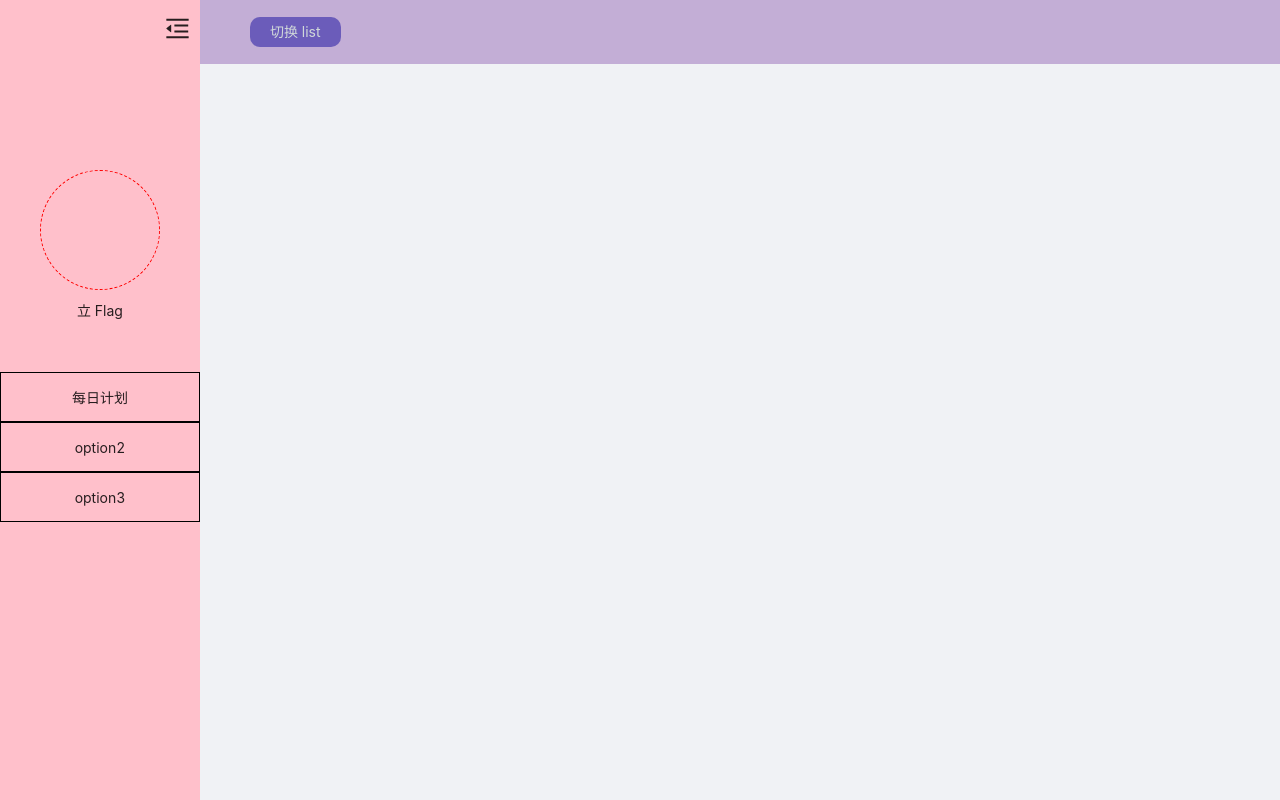
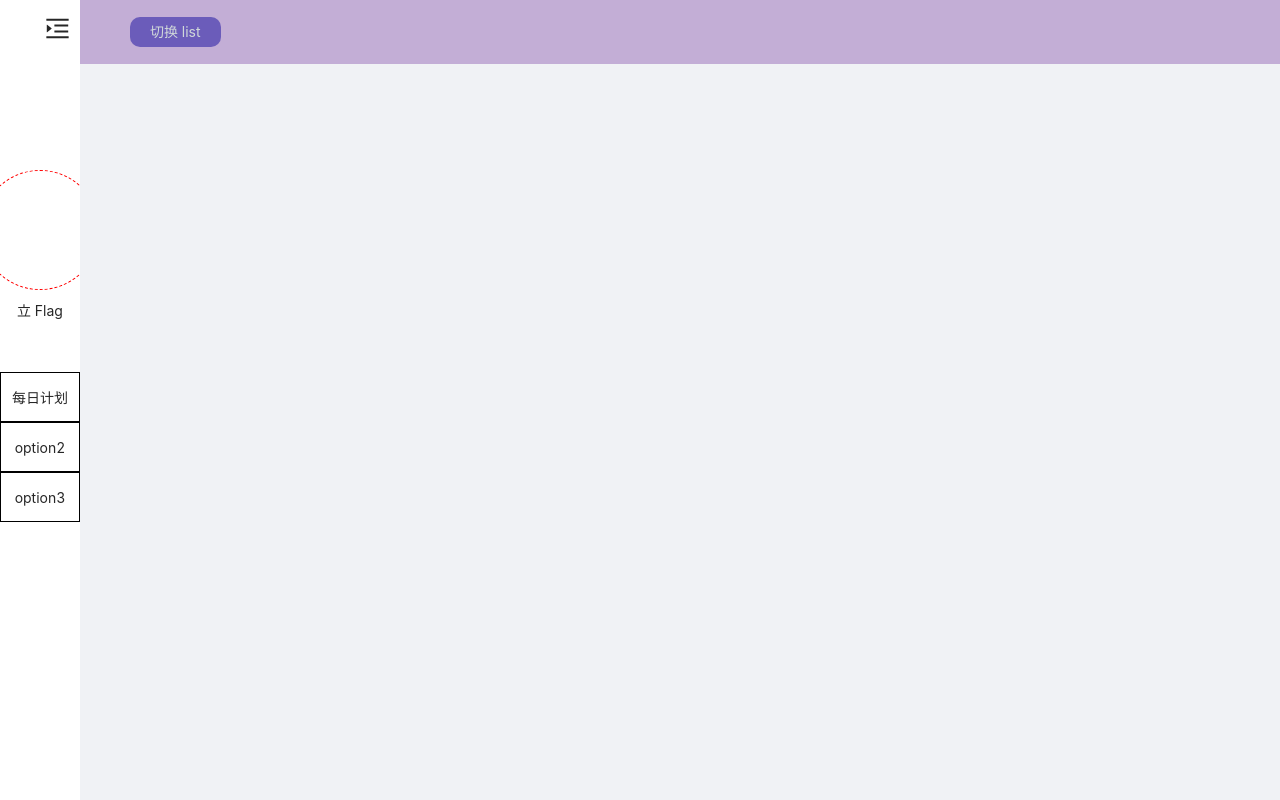
Before and after one commit to guoyanlun08/li-flag, a React (Create React App) app: page / in a window 1280 px wide. Built offline with nearby package versions, Linux system fonts and the light colour scheme.

Commit message:
增加点击事件收缩侧边栏

```diff
--- a/src/App.tsx
+++ b/src/App.tsx
@@ -1,4 +1,11 @@
-import React from 'react';
+/*
+ * @Description:
+ * @Author: Huang.zq
+ * @Date: 2022-12-28 00:18:29
+ * @LastEditors: Huang.zq
+ * @LastEditTime: 2022-12-29 23:26:20
+ */
+import React, {useState} from 'react';
 import { Layout } from 'antd';
 
 import { SiderMenu } from './views/SiderMenu';
@@ -8,10 +15,14 @@ import { EveryDay } from './views/EveryDay';
 const { Sider, Header, Content } = Layout;
 
 function App() {
+  const [close, setClose] = useState(true)
+  const getClose = (isClose:boolean) => {
+    setClose(isClose)
+  }
   return (
     <Layout style={{ width: '100%', height: '100%' }}>
-      <Sider>
-        <SiderMenu />
+      <Sider collapsed={close}>
+        <SiderMenu getClose={getClose} />
       </Sider>
       <Layout>
         <Header style={{ background: '#c3aed6' }}>
--- a/src/views/SiderMenu/Styles.ts
+++ b/src/views/SiderMenu/Styles.ts
@@ -1,10 +1,17 @@
+/*
+ * @Description:
+ * @Author: Huang.zq
+ * @Date: 2022-12-29 21:28:09
+ * @LastEditors: Huang.zq
+ * @LastEditTime: 2022-12-29 23:28:05
+ */
 import styled from 'styled-components';
 
 export const SiderMenuContainer = styled.div`
   width: 100%;
   height: 100%;
-  background: pink;
   overflow: hidden;
+  background-color:white;
   display: flex;
   flex-direction: column;
 `;
--- a/src/views/SiderMenu/index.tsx
+++ b/src/views/SiderMenu/index.tsx
@@ -1,13 +1,26 @@
-import React from 'react';
-import { MenuFoldOutlined } from '@ant-design/icons';
+/*
+ * @Description:
+ * @Author: Huang.zq
+ * @Date: 2022-12-28 00:18:29
+ * @LastEditors: Huang.zq
+ * @LastEditTime: 2022-12-29 23:28:15
+ */
+import React, {useState} from 'react';
+import { MenuFoldOutlined, MenuUnfoldOutlined } from '@ant-design/icons';
 
 import { SiderMenuContainer, Header, MenuBox, Info, OptionsBar } from './Styles';
 
-export function SiderMenu() {
+export function SiderMenu(props:any) {
+  const {getClose} = props
+  const [colpased, setColpased] = useState(false)
+  const triggle = () => {
+    setColpased(!colpased)
+    getClose(colpased)
+  }
   return (
     <SiderMenuContainer>
       <Header>
-        <MenuFoldOutlined />
+        {colpased ? <MenuFoldOutlined onClick={() => triggle()} /> : <MenuUnfoldOutlined onClick={() => triggle()} />}
       </Header>
 
       <MenuBox>
```
